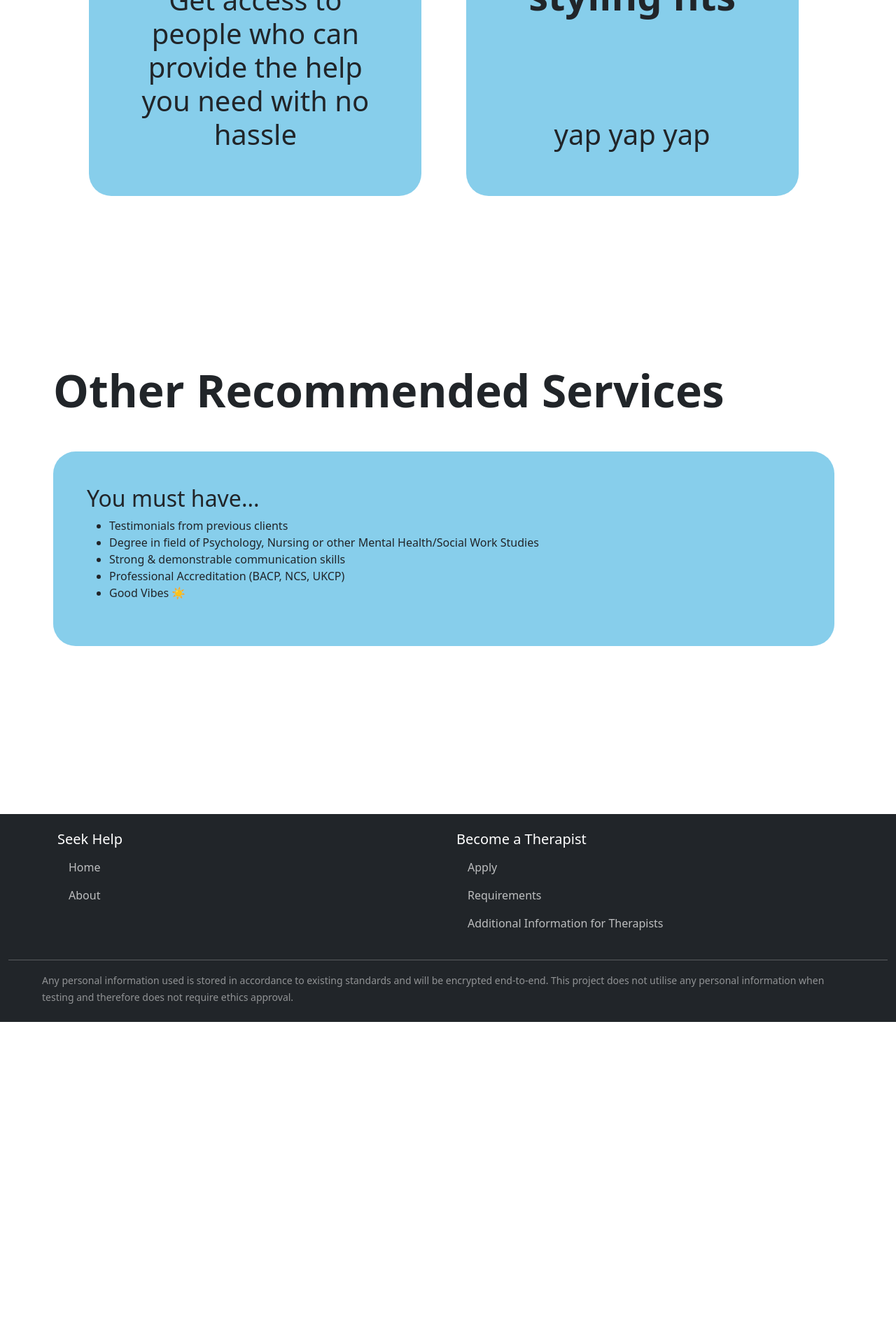
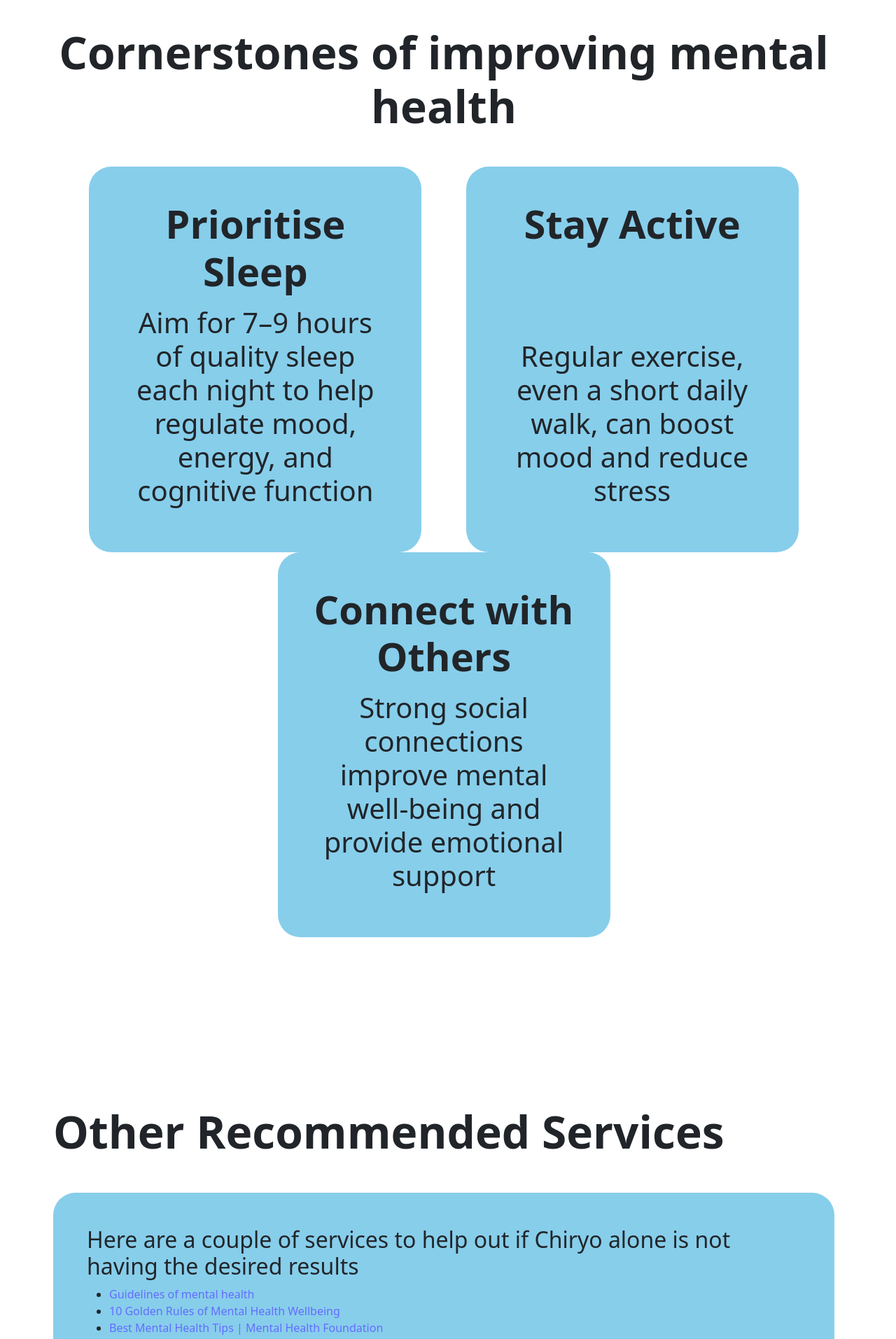
Before and after one commit to ralujf/chiryo, a React (Vite) app in the folder client/: page /info in a window 1280 px wide. Shown: the part 880-2793 px from the top of the page at 70% size. Before the commit the page ends 2340 px from the top, so only its background shows below. Built offline with nearby package versions, Linux system fonts and the light colour scheme.

Commit message:
test cases, static pages done

```diff
--- a/client/src/views/therapistInfo.jsx
+++ b/client/src/views/therapistInfo.jsx
@@ -21,8 +21,11 @@ const therapistInfo = () => {
               Technology and Reliability
             </h1>
             <p className="text-center display-6">
-              Get access to people who can provide the help you need with no
-              hassle
+              A stable internet connection and a quiet, professional space are
+              key to a successful online practice. While our platform handles
+              video conferencing, messaging, and scheduling, you’ll still need a
+              reliable setup with good lighting and audio. We provide tech
+              support and best practices to help you get started.
             </p>
           </motion.div>
 
@@ -30,7 +33,17 @@ const therapistInfo = () => {
             <h1 className="text-center display-4 fw-bolder mb-3">
               Client Expectations
             </h1>
-            <p className="text-center display-6">yap yap yap</p>
+            <p className="text-center display-6">
+              Online therapy can be a different experience compared to in-person
+              sessions. Some clients may need help adjusting to a virtual
+              setting, and others may expect immediate availability. Setting
+              clear boundaries for response times, session lengths, and
+              communication outside of scheduled sessions is important to
+              prevent burnout and maintain a healthy work-life balance. Though
+              this platform is not a platform to host sessions, it is important
+              to understand and sympathize with any issues that the user may
+              face with non face to face appointments.
+            </p>
           </div>
         </div>
       </section>
@@ -38,9 +51,14 @@ const therapistInfo = () => {
       <section style={{ margin: '30vh 0vw' }}>
         <div className="mb-3 mb-md-0 chiryo_rounded chiryo_primary p-3 p-md-5">
           <h1 className="text-center display-4 fw-bolder mb-3">
-            Client Expectations
+            Client Privacy & Confidentiality
           </h1>
-          <p className="text-center display-6">yap yap yap</p>
+          <p className="text-center display-6">
+            Chiryo is designed with security in mind, using encrypted messaging
+            and video calls to protect client confidentiality. However, it’s
+            still essential to follow GDPA/HIPAA (or relevant privacy laws in
+            your region) when managing client data.
+          </p>
         </div>
       </section>
 
--- a/client/src/views/userInfo.jsx
+++ b/client/src/views/userInfo.jsx
@@ -12,7 +12,14 @@ const userInfo = () => {
           Why is mental health important?
         </h1>
         <p className="text-center display-6">
-          This is a test to see what it will look like on the page
+          Mental health isn’t just about handling big life challenges—it’s the
+          foundation for everything we do, from how we handle stress to how we
+          connect with others. Just like we exercise to keep our bodies strong,
+          taking care of our minds helps us stay balanced, focused, and ready to
+          tackle whatever life throws our way. Whether it’s therapy, self-care,
+          or just taking a deep breath on a tough day, mental well-being matters
+          for everyone. After all, a healthy mind makes for a happier, more
+          fulfilling life!
         </p>
       </section>
       <section style={{ margin: '30vh 0vw' }}>
@@ -20,7 +27,7 @@ const userInfo = () => {
           className="display-3 text-center fw-bolder mb-5"
           id="dashboard-title"
         >
-          Ways of improving mental health
+          Cornerstones of improving mental health
         </h1>
         <div className="row justify-content-evenly">
           <motion.div
@@ -28,36 +35,106 @@ const userInfo = () => {
             className="col-md-5 chiryo_rounded chiryo_primary p-3 p-md-5 h-full d-flex flex-column justify-content-between"
           >
             <h1 className="text-center display-4 fw-bolder mb-3">
-              Find a Therapist
+              Prioritise Sleep
             </h1>
             <p className="text-center display-6">
-              Get access to people who can provide the help you need with no
-              hassle
+              Aim for 7–9 hours of quality sleep each night to help regulate
+              mood, energy, and cognitive function
             </p>
           </motion.div>
 
-          <div className="col-md-5 chiryo_rounded chiryo_primary p-3 p-md-5 h-full d-flex flex-column justify-content-between">
+          <motion.div
+            {...animationOptions}
+            className="col-md-5 chiryo_rounded chiryo_primary p-3 p-md-5 h-full d-flex flex-column justify-content-between"
+          >
             <h1 className="text-center display-4 fw-bolder mb-3">
-              more yap to see if the styling fits
+              Stay Active
             </h1>
-            <p className="text-center display-6">yap yap yap</p>
-          </div>
+            <p className="text-center display-6">
+              Regular exercise, even a short daily walk, can boost mood and
+              reduce stress
+            </p>
+          </motion.div>
+
+          <motion.div
+            {...animationOptions}
+            className="col-md-5 chiryo_rounded chiryo_primary p-3 p-md-5 h-full d-flex flex-column justify-content-between"
+          >
+            <h1 className="text-center display-4 fw-bolder mb-3">
+              Connect with Others
+            </h1>
+            <p className="text-center display-6">
+              Strong social connections improve mental well-being and provide
+              emotional support
+            </p>
+          </motion.div>
         </div>
       </section>
 
       <section className="" style={{ margin: '30vh 0vw' }}>
         <h2 className="display-3 fw-bolder mb-5">Other Recommended Services</h2>
         <div className="mb-3 mb-md-0 chiryo_rounded chiryo_primary p-3 p-md-5">
-          <h2>You must have...</h2>
+          <h2>
+            Here are a couple of services to help out if Chiryo alone is not
+            having the desired results
+          </h2>
           <ul>
-            <li>Testimonials from previous clients</li>
             <li>
-              Degree in field of Psychology, Nursing or other Mental
-              Health/Social Work Studies
+              <a
+                target="_blank"
+                href="https://www.ihasco.co.uk/blog/8-simple-rules-for-improving-daily-mental-wellbeing"
+              >
+                Guidelines of mental health
+              </a>
             </li>
-            <li>Strong & demonstrable communication skills</li>
-            <li>Professional Accreditation (BACP, NCS, UKCP)</li>
-            <li>Good Vibes ☀️</li>
+            <li>
+              <a
+                target="_blank"
+                href="https://moseley.bham.sch.uk/wp-content/uploads/wb35510-10-golden-rules-of-mental-health-wellbeing-1.pdf"
+              >
+                10 Golden Rules of Mental Health Wellbeing
+              </a>
+            </li>
+            <li>
+              <a
+                target="_blank"
+                href="https://www.mentalhealth.org.uk/explore-mental-health/publications/our-best-mental-health-tips"
+              >
+                Best Mental Health Tips | Mental Health Foundation
+              </a>
+            </li>
+            <li>
+              <a
+                target="_blank"
+                href="https://www.nhs.uk/mental-health/self-help/guides-tools-and-activities/five-steps-to-mental-wellbeing/"
+              >
+                Steps to mental wellbeing | NHS
+              </a>
+            </li>
+            <li>
+              <a
+                target="_blank"
+                href="https://www.mind.org.uk/information-support/tips-for-everyday-living/wellbeing/"
+              >
+                Improving your mental wellbeing | Mind
+              </a>
+            </li>
+            <li>
+              <a
+                target="_blank"
+                href="https://www.ewc.wales/site/index.php/en/fitness-to-practise/good-practice-guides/good-practice-guide-mental-health-and-wellbeing"
+              >
+                Good Practices for Mental Health | CGA / EWC
+              </a>
+            </li>
+            <li>
+              <a
+                target="_blank"
+                href="https://www.healthdirect.gov.au/good-mental-health#:~:text=If%20you%20have%20good%20mental,feeling%20of%20being%20at%20peace."
+              >
+                Defining Good Mental Health | HealthDirect
+              </a>
+            </li>
           </ul>
         </div>
       </section>
```
Also changed, not shown: 1 other file (tests, documents, lock files or other folders).
